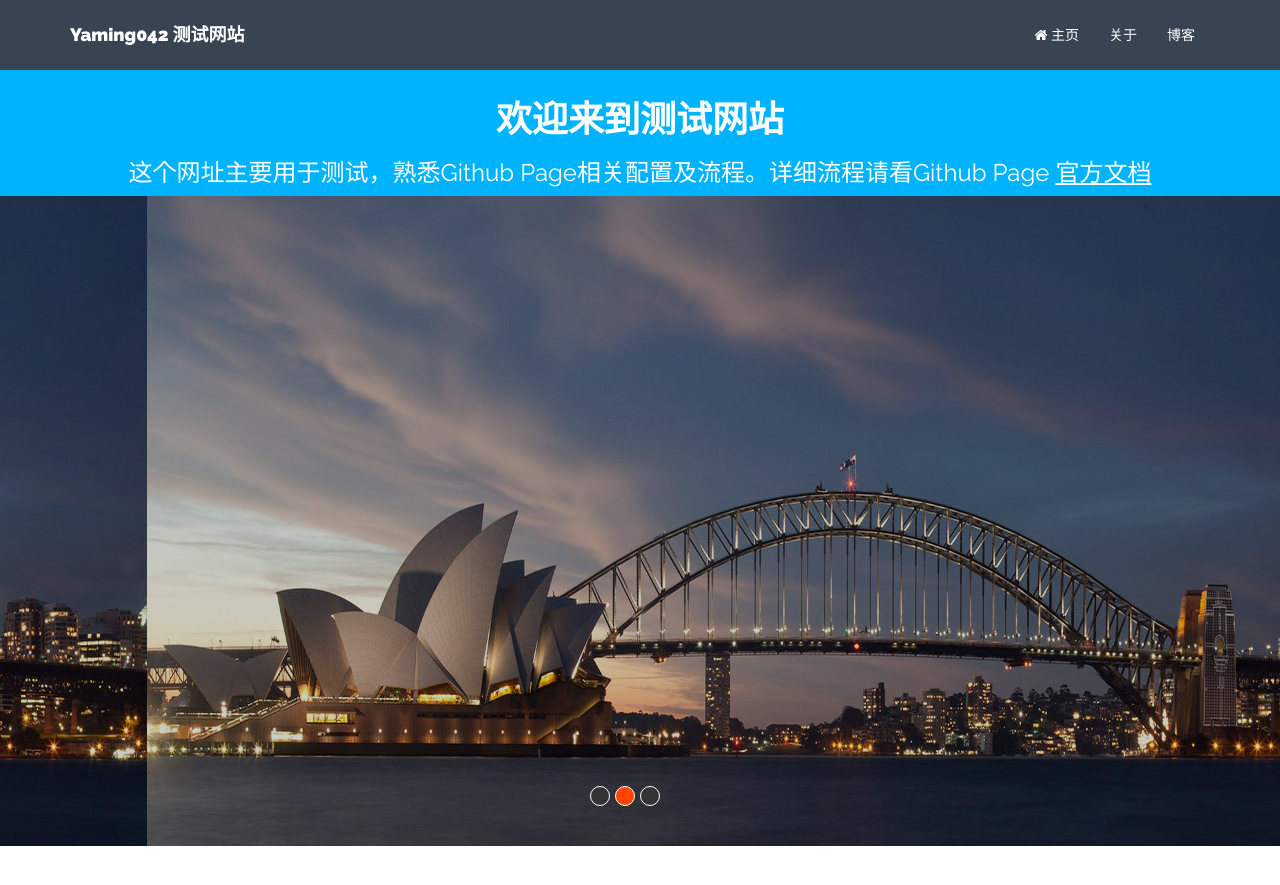
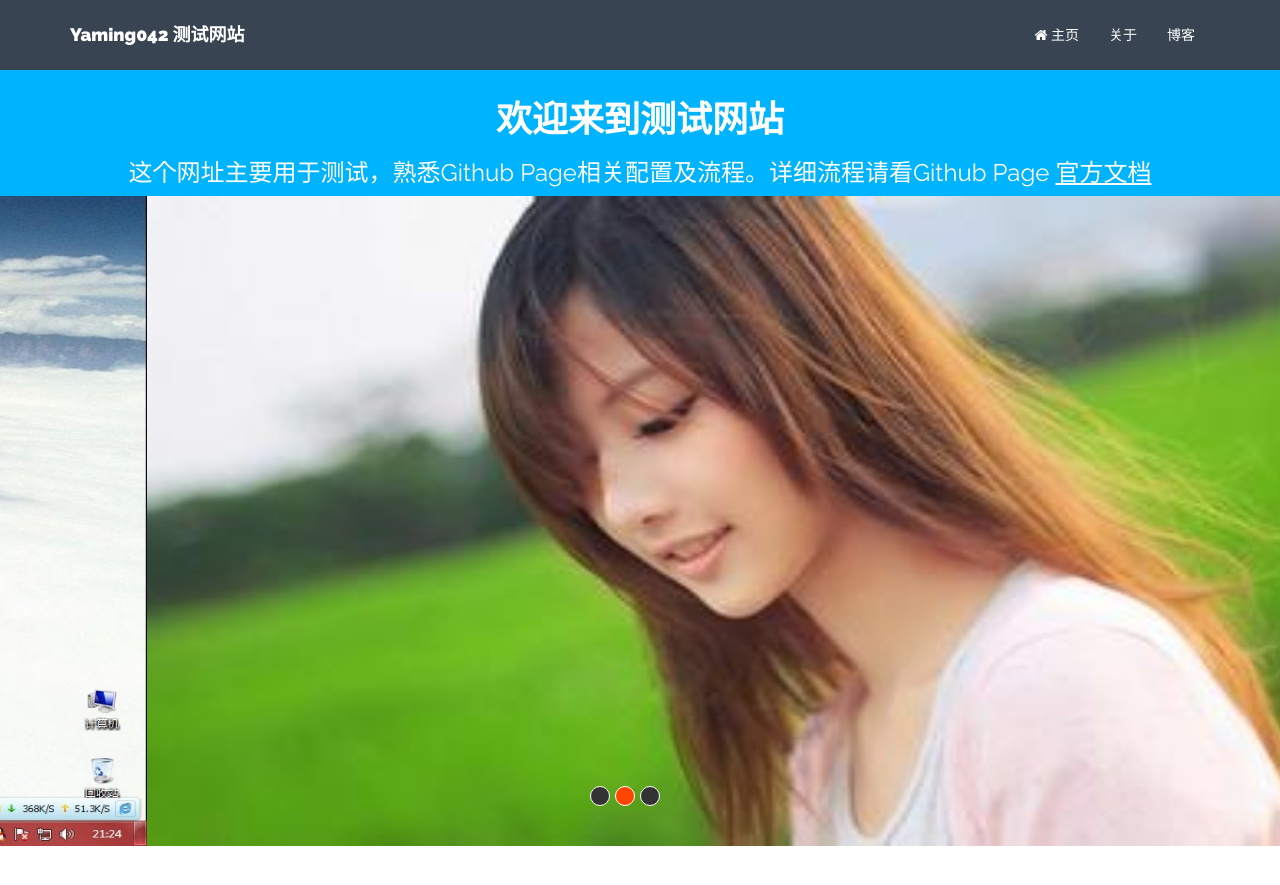
Before and after one commit to yaming042/yaming042.github.io, a Jekyll site: the page built from index.html, in a window 1280 px wide and 900 px high. Shown: the top 885 px of the window. Built offline with Jekyll 4.4.1, drawn with Linux system fonts in a browser that asks for light colours.

Commit message:
add slider image

```diff
--- a/index.html
+++ b/index.html
@@ -15,13 +15,13 @@ tag: full_width
     <div class="slider-zone">
         <div class="list">
             <div class="slider-item">
-                <img src="{{ site.baseurl }}/public/img/slider.jpg" alt="" >
+                <img src="{{ site.baseurl }}/public/img/slider1.jpg" alt="" >
             </div>
             <div class="slider-item">
-                <img src="{{ site.baseurl }}/public/img/slider.jpg" alt="" >
+                <img src="{{ site.baseurl }}/public/img/slider2.jpg" alt="" >
             </div>
             <div class="slider-item">
-                <img src="{{ site.baseurl }}/public/img/slider.jpg" alt="" >
+                <img src="{{ site.baseurl }}/public/img/slider3.jpg" alt="" >
             </div>
         </div>
         <a href="javascript:;" id="prev" class="arrow">&lt;</a>
```
Also changed, not shown: public/img/slider.jpg (deleted), public/img/slider1.jpg (added), public/img/slider2.jpg (added), public/img/slider3.jpg (added), public/img/tr.png (deleted), public/img/yelp.jpg (deleted).
